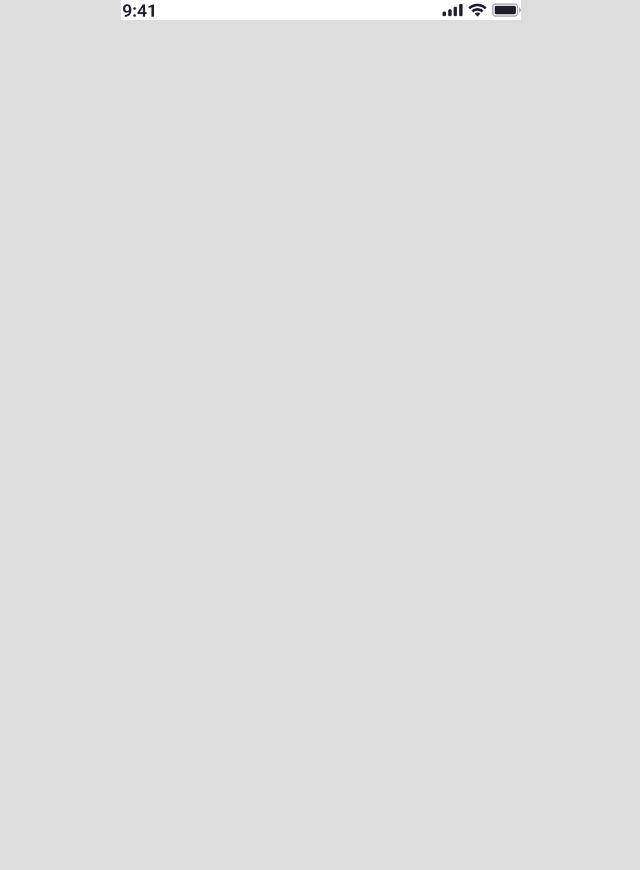
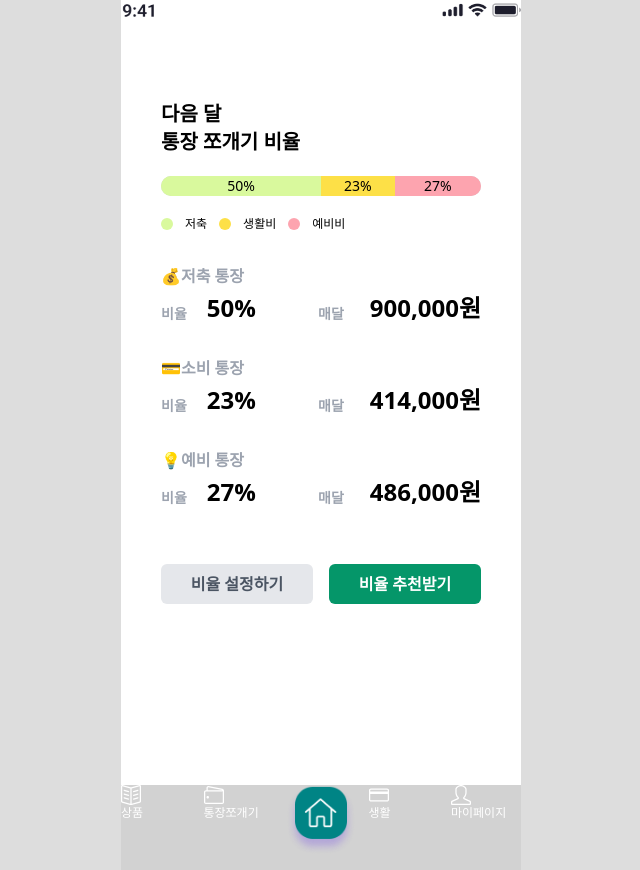
Before and after one commit to HanaPiece/hana-piece-client, a React (Vite) app: page /split in a window 1280 px wide. Before the commit this address had no page. Shown: the whole page, without its empty margins (319-959 px from the left). Before the commit the page ends 800 px from the top, so only its background shows below. Built offline with nearby package versions, Linux system fonts and the light colour scheme.

Commit message:
feat: 통장 쪼개기 메인 디자인 구현

```diff
--- a/src/App.tsx
+++ b/src/App.tsx
@@ -3,6 +3,7 @@ import { Layout } from "./pages/Layout";
 import Splash from "./pages/start/Splash";
 import { TutorialPage1 } from "./pages/start/TutorialPage1";
 import { HomePage } from "./pages/home/HomePage";
+import { SplitMainPage } from "./pages/split/SplitMainPage";
 function App() {
   return (
     <BrowserRouter>
@@ -11,6 +12,9 @@ function App() {
           {/* NavBar 있는 화면 */}
           <Route path="home">
             <Route index element={<HomePage />} />
+          </Route>
+          <Route path="split">
+            <Route index element={<SplitMainPage />} />
           </Route>
         </Route>
 
--- /dev/null
+++ b/src/pages/split/SplitMainPage.tsx
@@ -0,0 +1,89 @@
+import { GreenButton } from "../../components/ui/GreenButton";
+
+type Ratio = {
+  saving: number;
+  life: number;
+  reserve: number;
+}
+
+export const SplitMainPage = () => {
+  const ratio: Ratio = {
+    saving: 50,
+    life: 23,
+    reserve: 27
+  };
+
+  return (
+    <div className='m-10'>
+      <div className='mt-20'>
+        <h3 className='font-bold text-xl'>
+          다음 달 <br />통장 쪼개기 비율
+        </h3>
+      </div>
+      <div className='mt-5'>
+        <div className='w-full flex h-5 rounded-full bg-gray-300'>
+          <div
+            style={{ width: `${ratio.saving}%` }}
+            className='h-5 rounded-s-full bg-lime-200 text-center text-sm'>
+              {ratio.saving}%
+          </div>
+          <div
+            style={{ width: `${ratio.life}%` }}
+            className='h-5 bg-yellow-300 text-center text-sm'>
+              {ratio.life}%
+          </div>
+          <div
+            style={{ width: `${ratio.reserve}%` }}
+            className='h-5 rounded-e-full bg-rose-300 text-center text-sm'>
+              {ratio.reserve}%
+          </div>
+        </div>
+        <div className='flex mt-5 gap-x-3 justify-start items-center'>
+          <div className='w-3 h-3 bg-lime-200 rounded-full'></div>
+          <div className='text-xs'>저축</div>
+          <div className='w-3 h-3 bg-yellow-300 rounded-full'></div>
+          <div className='text-xs'>생활비</div>
+          <div className='w-3 h-3 bg-rose-300 rounded-full'></div>
+          <div className='text-xs'>예비비</div>
+        </div>
+      </div>
+      <div className='mt-8'>
+        <div>
+          <h3 className='font-bold text-gray-400 text-md'>💰저축 통장</h3>
+          <div className='grid grid-cols-7 items-end mt-1'>
+            <div className='font-semibold text-gray-400 text-sm  align-bottom'>비율</div>
+            <div className='col-span-2 text-2xl font-bold'>{ratio.saving}%</div>
+            <div className='font-semibold text-gray-400 text-sm text-right'>매달</div>
+            <div className='col-span-3 text-2xl font-bold text-right'>900,000원</div>
+          </div>
+        </div>
+      </div>
+      <div className='mt-8'>
+        <div>
+          <h3 className='font-bold text-gray-400 text-md'>💳소비 통장</h3>
+          <div className='grid grid-cols-7 items-end mt-1'>
+            <div className='font-semibold text-gray-400 text-sm  align-bottom'>비율</div>
+            <div className='col-span-2 text-2xl font-bold'>{ratio.life}%</div>
+            <div className='font-semibold text-gray-400 text-sm text-right'>매달</div>
+            <div className='col-span-3 text-2xl font-bold text-right'>414,000원</div>
+          </div>
+        </div>
+      </div>
+      <div className='mt-8'>
+        <div>
+          <h3 className='font-bold text-gray-400 text-md'>💡예비 통장</h3>
+          <div className='grid grid-cols-7 items-end mt-1'>
+            <div className='font-semibold text-gray-400 text-sm  align-bottom'>비율</div>
+            <div className='col-span-2 text-2xl font-bold'>{ratio.reserve}%</div>
+            <div className='font-semibold text-gray-400 text-sm text-right'>매달</div>
+            <div className='col-span-3 text-2xl font-bold text-right'>486,000원</div>
+          </div>
+        </div>
+      </div>
+      <div className='flex justify-between mt-14 gap-4'>
+        <button className='bg-gray-200 w-1/2 rounded-md h-10 font-bold text-gray-600'>비율 설정하기</button>
+        <button className='bg-emerald-600 w-1/2 rounded-md h-10 font-bold text-white'>비율 추천받기</button>
+      </div>
+    </div>
+  );
+};
```
